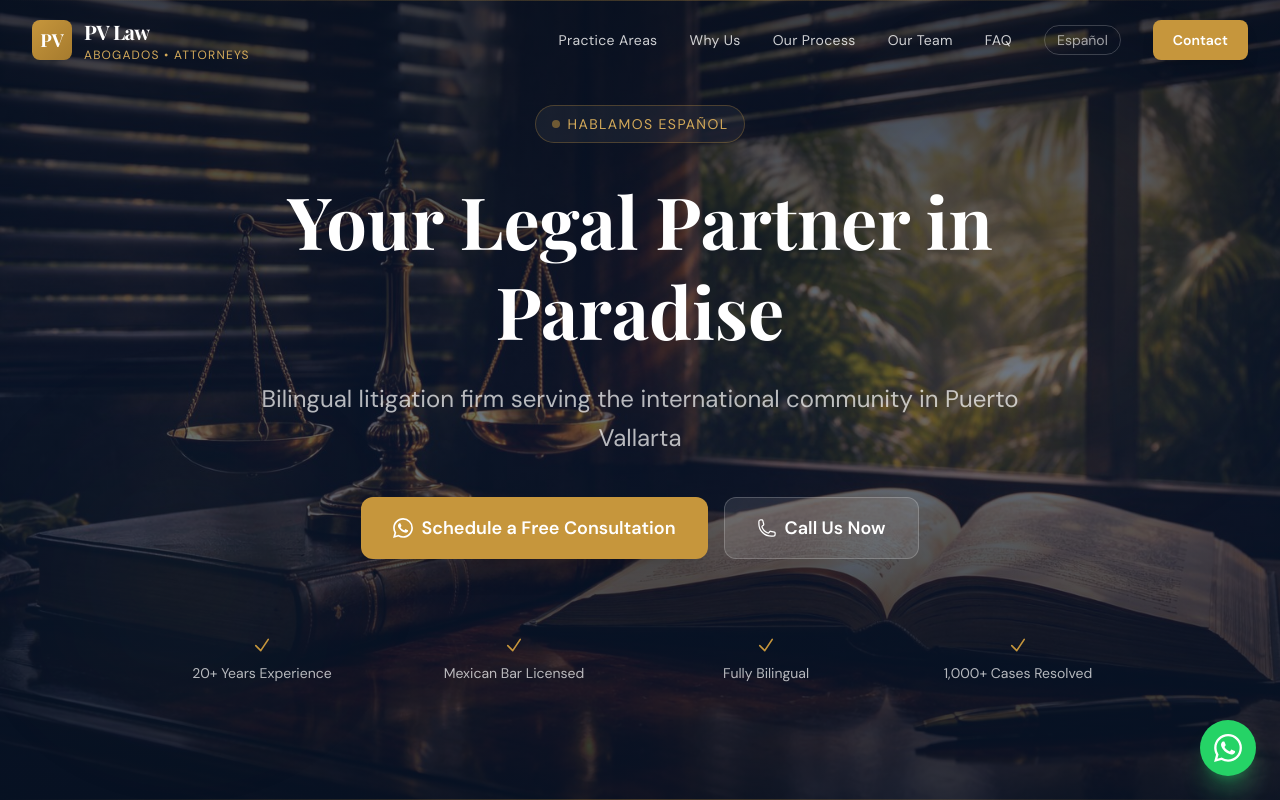
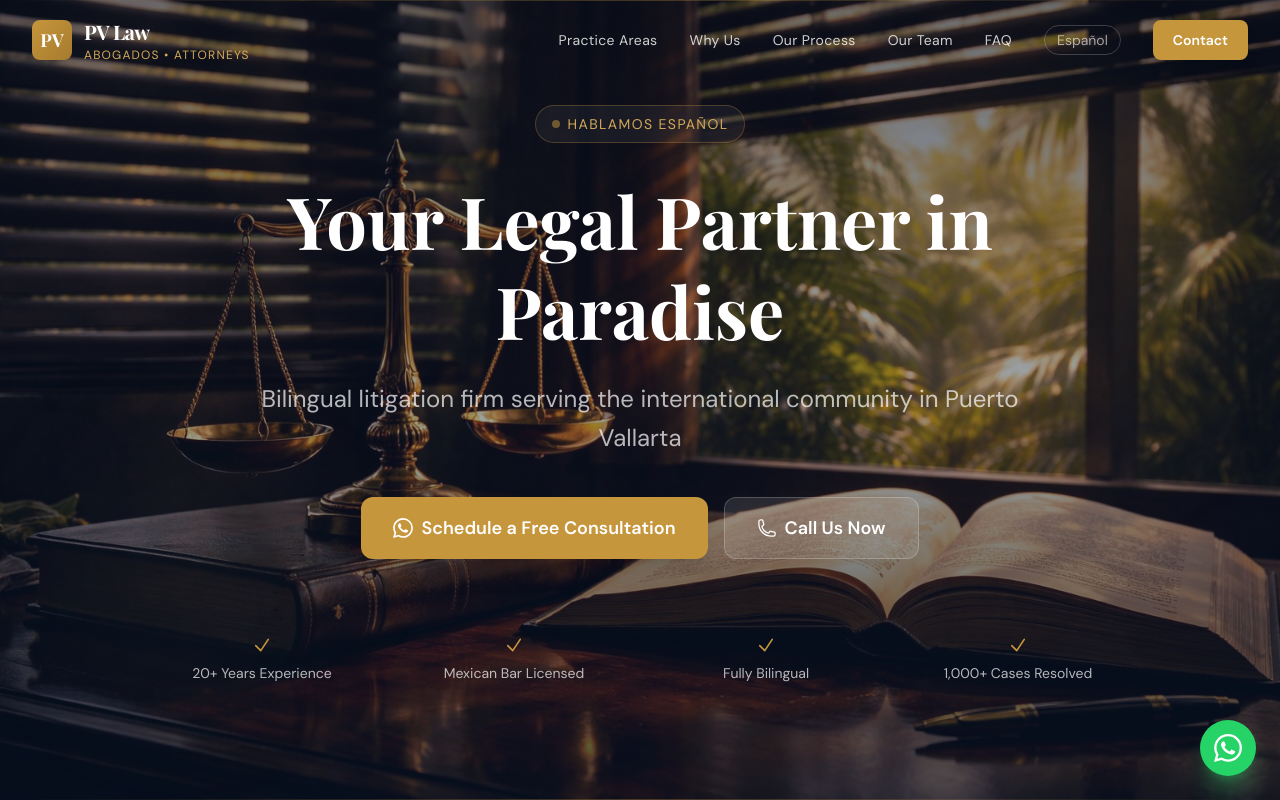
Before and after one commit to Pvrolomx/pv-law, a Next.js app: page / in a window 1280 px wide. Shown: the top 800 px of the page. Built offline with nearby package versions, Linux system fonts and the light colour scheme.

Commit message:
feat: brighter hero overlay + new image

```diff
--- a/src/app/page.tsx
+++ b/src/app/page.tsx
@@ -367,8 +367,8 @@ export default function Home() {
       <section className="relative min-h-screen flex items-center justify-center overflow-hidden">
         {/* BG image */}
         <div className="absolute inset-0 bg-cover bg-center bg-no-repeat" style={{ backgroundImage: "url('/hero-bg.png')" }} />
-        {/* Dark overlay for text readability */}
-        <div className="absolute inset-0 bg-gradient-to-b from-[var(--navy-dark)]/80 via-[var(--navy)]/60 to-[var(--navy-dark)]/85" />
+        {/* Dark overlay for text readability — lighter to show image warmth */}
+        <div className="absolute inset-0 bg-gradient-to-b from-[var(--navy-dark)]/60 via-[var(--navy)]/40 to-[var(--navy-dark)]/70" />
         {/* Decorative elements */}
         <div className="absolute top-20 right-10 w-96 h-96 bg-[var(--gold)]/5 rounded-full blur-3xl" />
         <div className="absolute bottom-20 left-10 w-72 h-72 bg-[var(--gold)]/3 rounded-full blur-3xl" />
```
